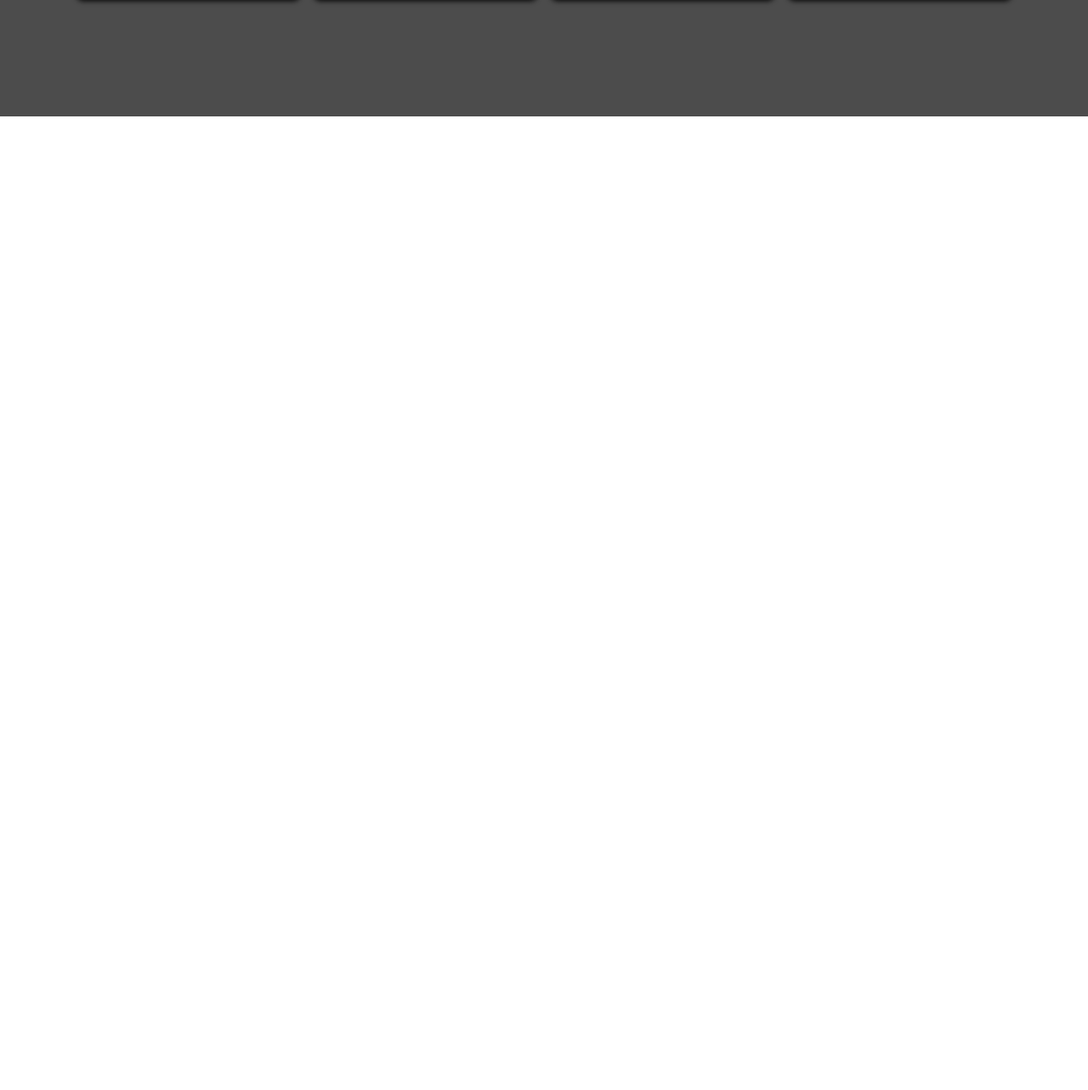
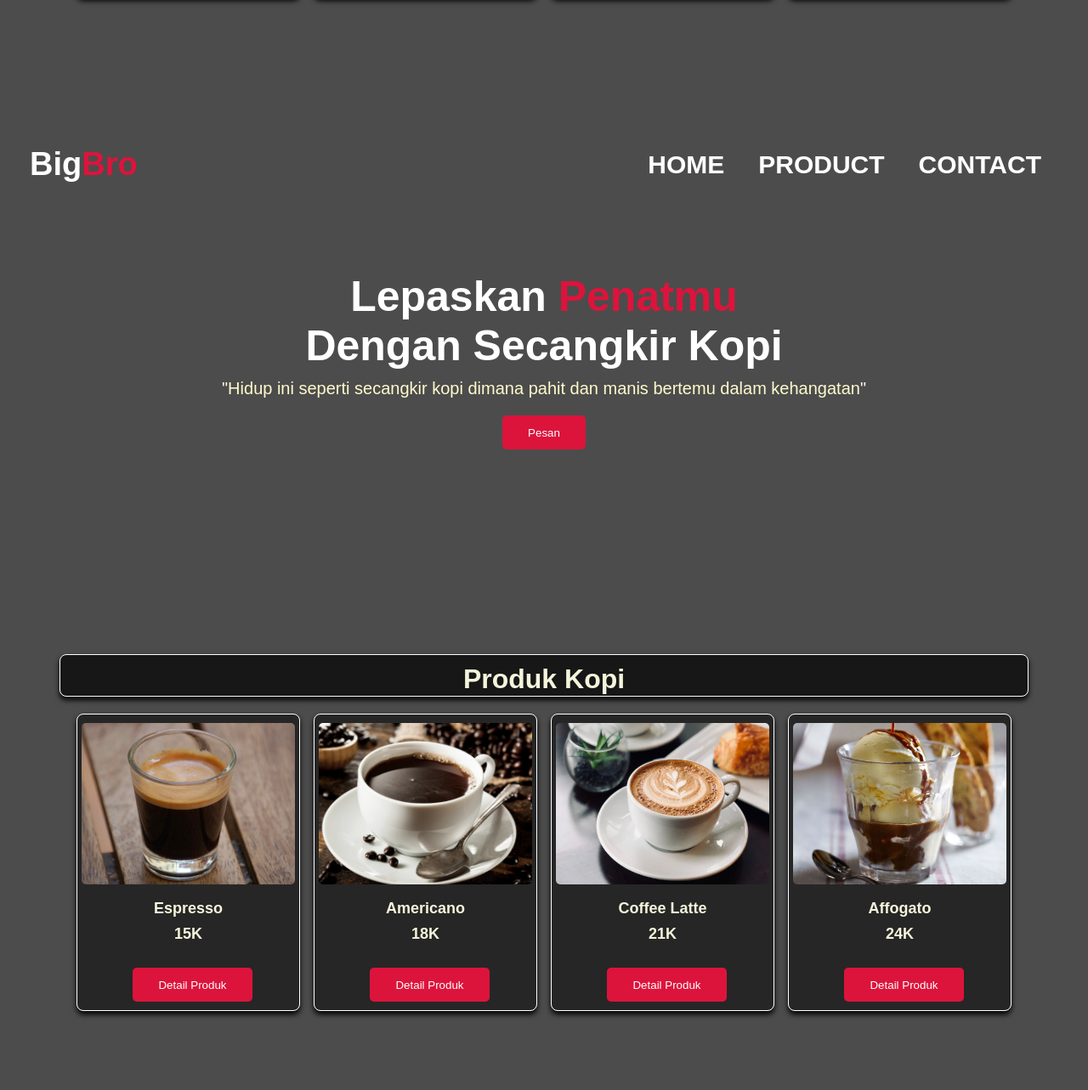
Before and after one commit to Slinzee/BigBro-Coffeeshop-edit, a plain HTML site: page index.html in a window 1280 px wide. Shown: the part 1056-2339 px from the top of the page at 85% size. Before the commit the page ends 1193 px from the top, so only its background shows below. Drawn offline with Linux system fonts and the light colour scheme.

Commit message:
Update index.html

```diff
--- a/index.html
+++ b/index.html
@@ -60,4 +60,66 @@
       </div>
     </div>
   </body>
+</html><!DOCTYPE html>
+<html lang="en">
+  <head>
+    <meta charset="UTF-8" />
+    <meta http-equiv="X-UA-Compatible" content="IE=edge" />
+    <meta name="viewport" content="width=device-width, initial-scale=1.0" />
+    <link rel="stylesheet" href="style.css" />
+    <title>BigBro | Coffee Shop</title>
+  </head>
+  <body>
+    <div class="container">
+      <div class="nav-bar">
+        <h1 class="title">Big<span>Bro</span></h1>
+        <nav>
+          <ul class="menu">
+            <li><a href="#home"> HOME</a></li>
+            <li><a href="#product">PRODUCT</a></li>
+            <li><a href="">CONTACT</a></li>
+          </ul>
+        </nav>
+      </div>
+
+      <div id="home">
+        <h1 class="title-1">Lepaskan <span>Penatmu</span><br />Dengan Secangkir Kopi</h1>
+        <p>"Hidup ini seperti secangkir kopi dimana pahit dan manis bertemu dalam kehangatan"</p>
+        <button type="button">Pesan</button>
+      </div>
+
+      <div id="product">
+        <div class="product-title">
+          <h1>Produk Kopi</h1>
+        </div>
+        <div class="product-grid">
+          <div class="product-item">
+            <img src="assets/img/Product/Espresso-product.jpg" alt="" />
+            <p class="product-description">Espresso</p>
+            <p class="product-price">15K</p>
+            <button class="buy-btn">Detail Produk</button>
+          </div>
+
+          <div class="product-item">
+            <img src="assets/img/Product/americano-product.jpg" alt="" />
+            <p class="product-description">Americano</p>
+            <p class="product-price">18K</p>
+            <button class="buy-btn">Detail Produk</button>
+          </div>
+          <div class="product-item">
+            <img src="assets/img/Product/latte-product.jpg" alt="" />
+            <p class="product-description">Coffee Latte</p>
+            <p class="product-price">21K</p>
+            <button class="buy-btn">Detail Produk</button>
+          </div>
+          <div class="product-item">
+            <img src="assets/img/Product/affogato-product.jpg" alt="" />
+            <p class="product-description">Affogato</p>
+            <p class="product-price">24K</p>
+            <button class="buy-btn">Detail Produk</button>
+          </div>
+        </div>
+      </div>
+    </div>
+  </body>
 </html>
```
